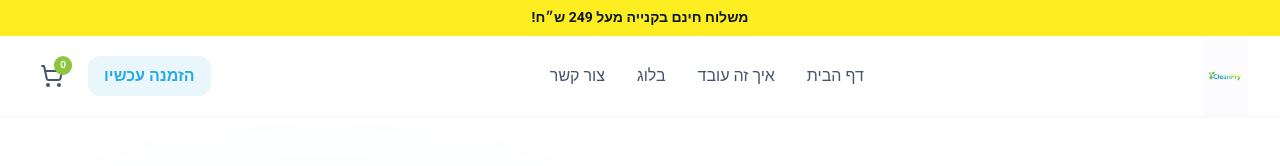
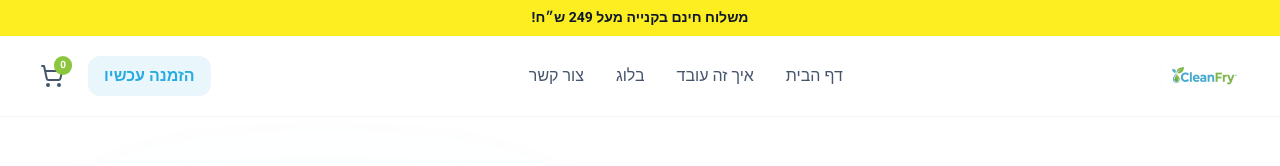
Before and after one commit to matikurland-oss/cleanfry-website, a React (Vite) app: page / in a window 1280 px wide. Shown: the top 166 px of the page. Built offline with nearby package versions, Linux system fonts and the light colour scheme.

Commit message:
Update App.tsx

```diff
--- a/src/App.tsx
+++ b/src/App.tsx
@@ -73,7 +73,7 @@
         <div className="flex justify-between h-20 items-center">
           <div className="flex-shrink-0 flex items-center cursor-pointer">
   <Link to="/" onClick={() => window.scrollTo({top: 0, behavior: 'smooth'})}>
-    <img src="/Cleanfry gif.gif" alt="CleanFry Logo" className="h-20 w-auto object-contain" />
+    <img src="/logo.png" alt="CleanFry Logo" className="h-12 w-auto object-contain" />
   </Link>
 </div>
           <div className="hidden md:flex gap-8">
```
